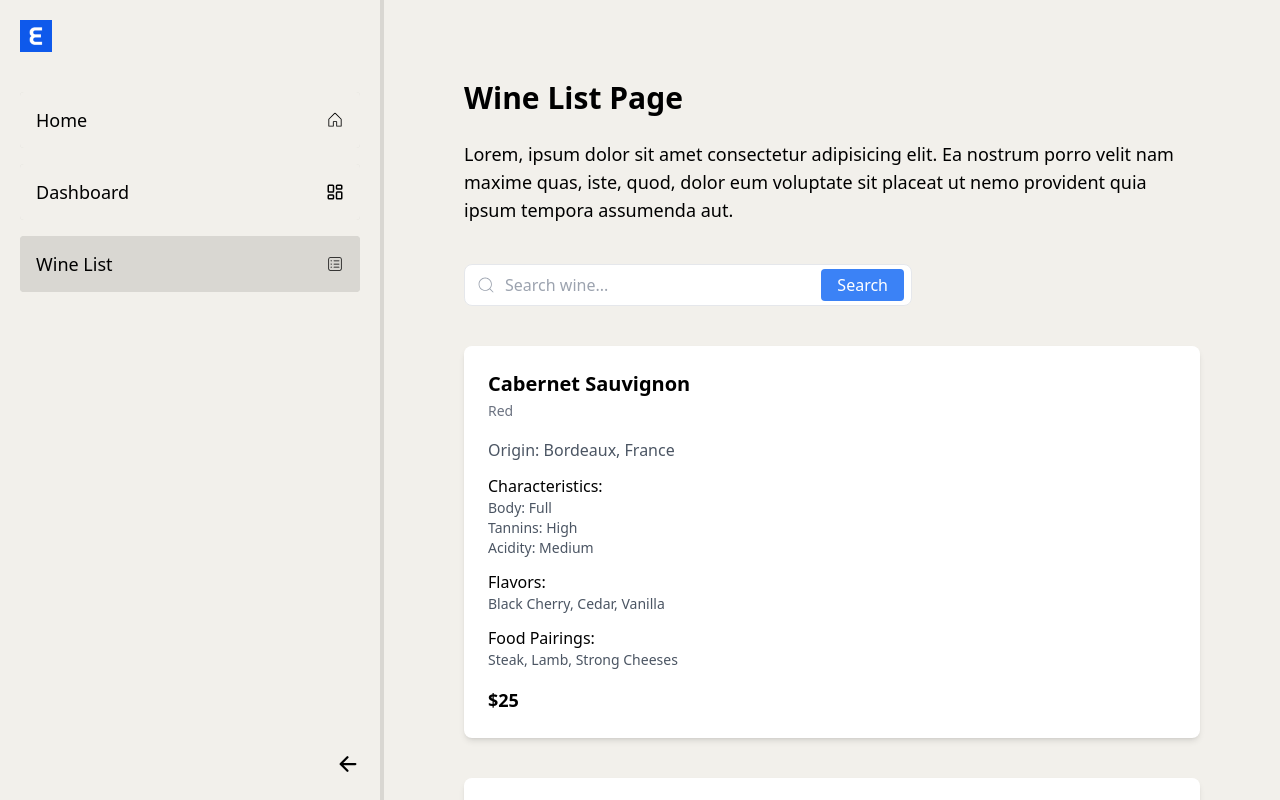
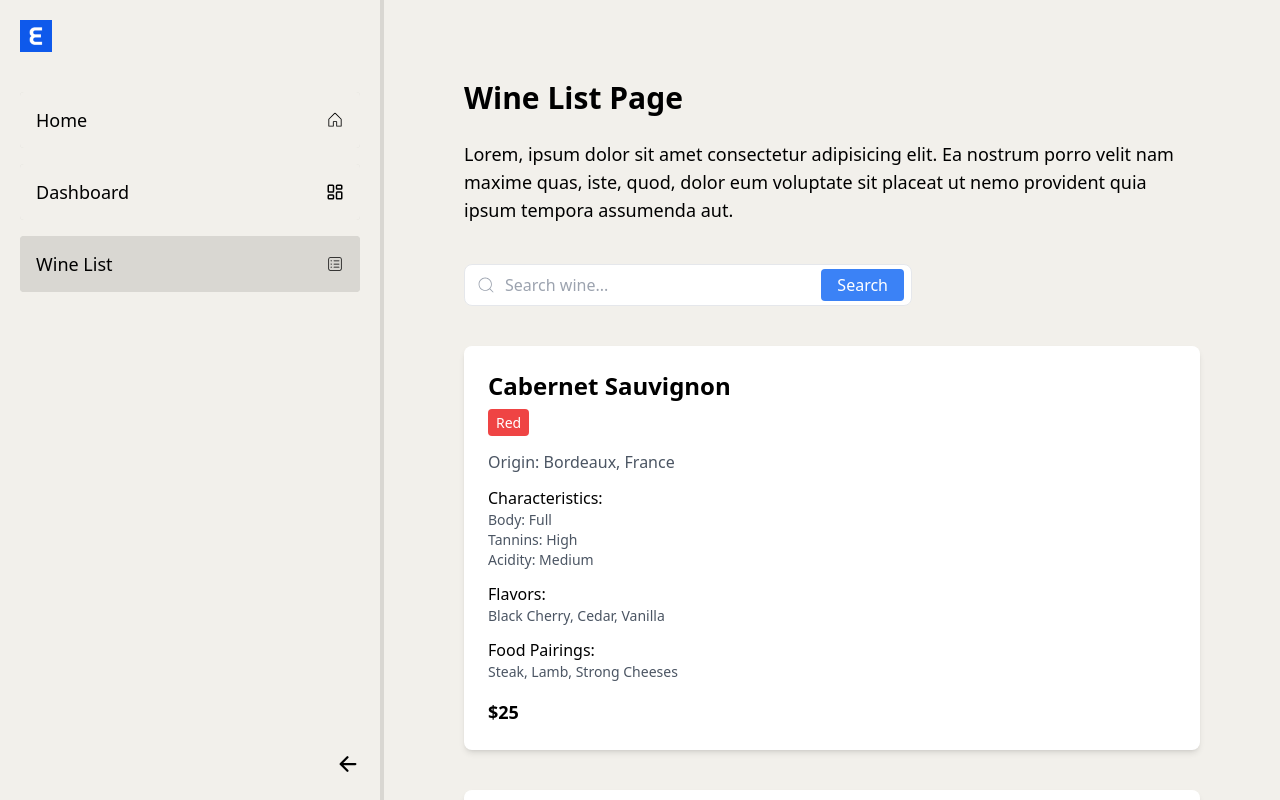
Before and after one commit to Fr3nk21/the-wine-database, a React (Vite) app: page /wine-list in a window 1280 px wide. Built offline with nearby package versions, Linux system fonts and the light colour scheme.

Commit message:
Add wine color functionality

```diff
--- a/src/components/WineCard.tsx
+++ b/src/components/WineCard.tsx
@@ -26,10 +26,14 @@ const WineCard: FC<WineCardProps> = ({
   price,
 }) => {
   return (
-    <div className="p-6 bg-white rounded-lg shadow-md">
+    <div className="rounded-lg bg-white p-6 shadow-md">
       <div className="mb-4">
-        <h3 className="text-xl font-semibold">{name}</h3>
-        <span className="text-sm text-gray-500">{type}</span>
+        <h3 className="mb-2 text-2xl font-semibold">{name}</h3>
+        <span
+          className={`rounded px-2 py-1 text-sm text-gray-500 text-white ${type === 'White' ? 'bg-amber-500' : 'bg-red-500'}`}
+        >
+          {type}
+        </span>
       </div>
 
       <div className="mb-3">
@@ -57,7 +61,7 @@ const WineCard: FC<WineCardProps> = ({
         <p className="text-sm text-gray-600">{foodPairings.join(', ')}</p>
       </div>
 
-      <div className="flex items-center justify-between mt-4">
+      <div className="mt-4 flex items-center justify-between">
         <span className="text-lg font-bold">${price}</span>
       </div>
     </div>
```
